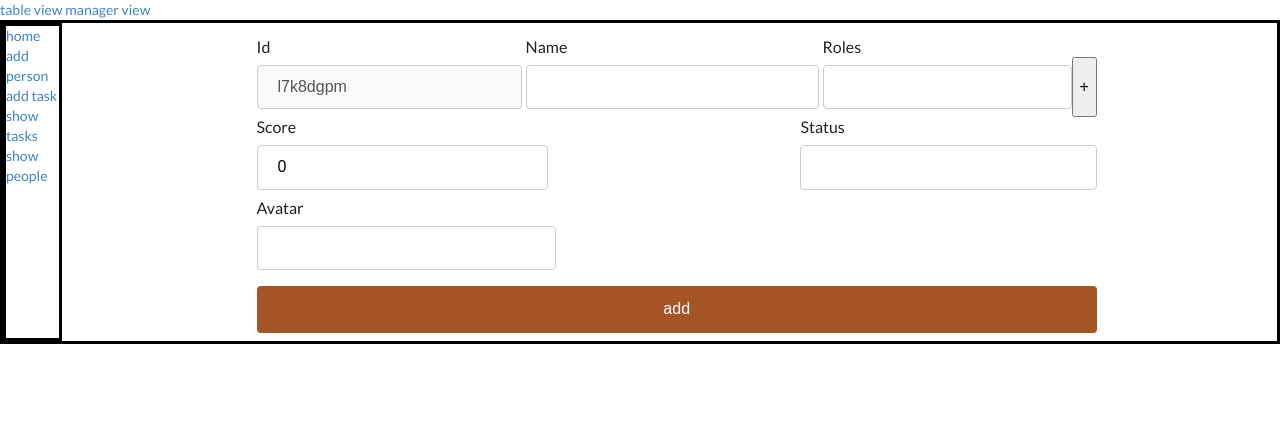
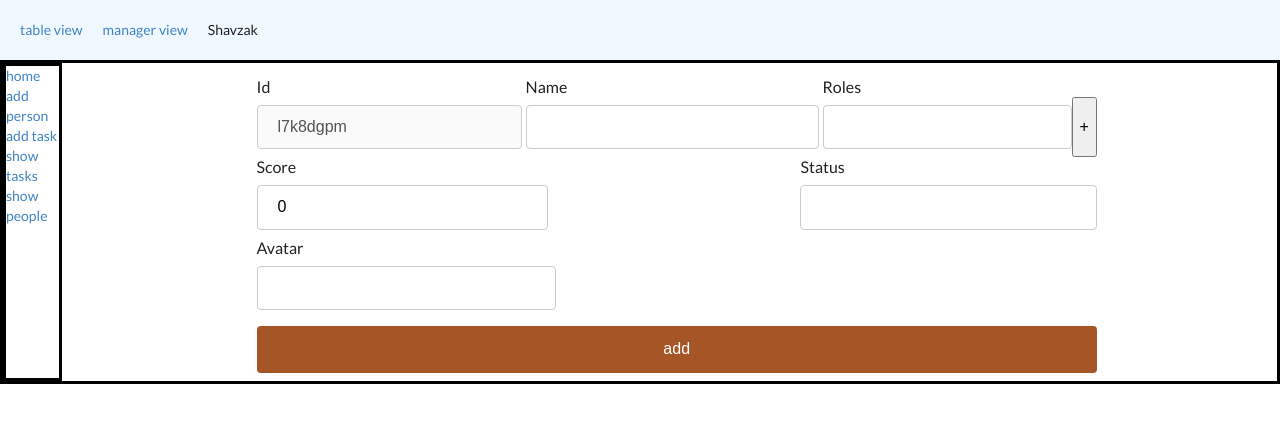
Before and after one commit to yuval-herman/shavazak, a React (Create React App) app in the folder client/: page /tablemanager/addperson in a window 1280 px wide. Shown: the top 422 px of the page. Built offline with nearby package versions, Linux system fonts and the light colour scheme.

Commit message:
added mainnavbar styling

```diff
--- /dev/null
+++ b/client/src/MainNavbar/MainNavbar.module.scss
@@ -0,0 +1,9 @@
+.navbar {
+  background-color: aliceblue;
+  display: flex;
+  flex-direction: row;
+  padding: 10px;
+  :nth-child(n) {
+    margin: 10px;
+  }
+}
--- a/client/src/MainNavbar/MainNavbar.tsx
+++ b/client/src/MainNavbar/MainNavbar.tsx
@@ -1,10 +1,11 @@
 import { Link } from "react-router-dom";
+import style from "./MainNavbar.module.scss";
 
 export function MainNavbar() {
-	return (
-		<nav>
-			<Link to="/">table view</Link>{" "}
-			<Link to="/tablemanager">manager view</Link>
-		</nav>
-	);
+  return (
+    <nav className={style.navbar}>
+      <Link to="/">table view</Link> <Link to="/tablemanager">manager view</Link>
+      <p>Shavzak</p>
+    </nav>
+  );
 }
```
